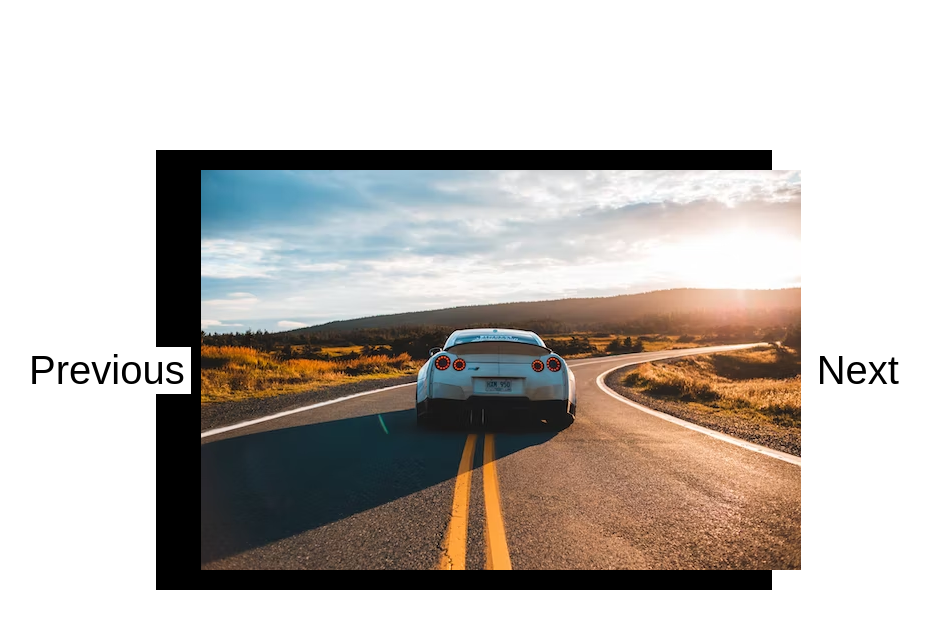
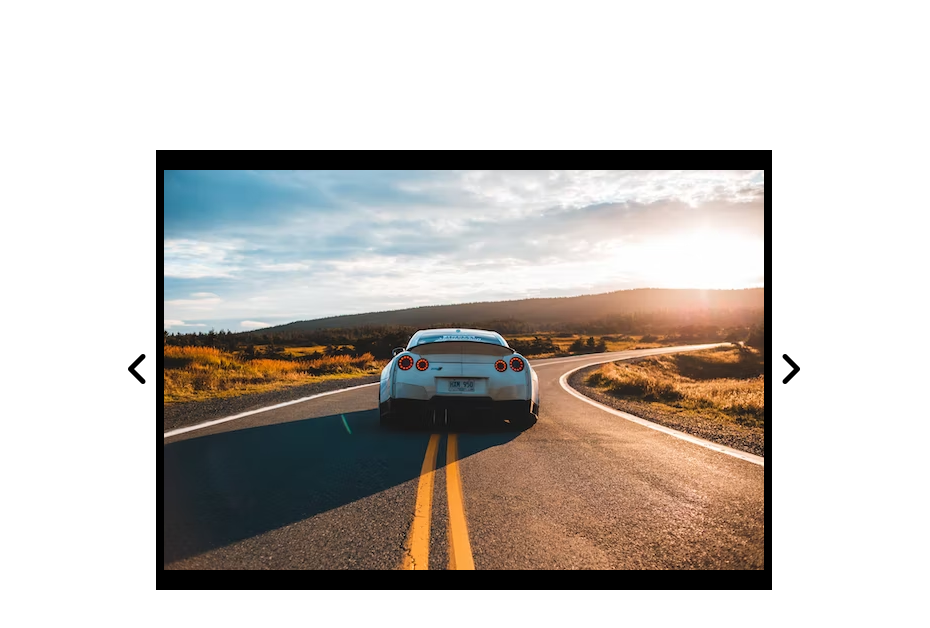
Before and after one commit to AnantParmar/Projects, a plain HTML site: page carousel.html in a window 1280 px wide. Shown: the whole page, without its empty margins (184-1114 px from the left). Drawn offline with Linux system fonts and the light colour scheme.

Commit message:
Update carousel.html

```diff
--- a/carousel.html
+++ b/carousel.html
@@ -43,14 +43,12 @@
     <section>
         <div id="div">
             <button id="first"  onclick="iFirstEventFunction(this)">
-
-                Previous
+               <i class="fa-solid fa-angle-left"></i>
             </button>
             <img id="img" src="c1.avif" alt="1">
 
             <button id="second"  onclick="iSecondEventFunction(this)"">
-
-                Next
+               <i class="fa-solid fa-angle-right"></i>
             </button>
         </div>
     </section>
```
